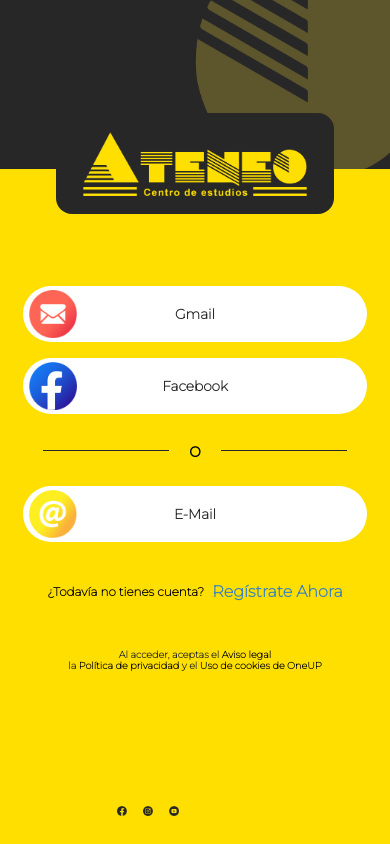
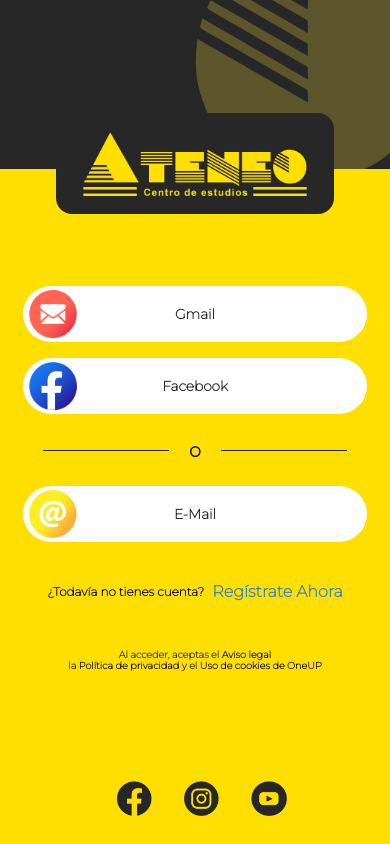
Before and after one commit to FernandoMontesinos/Ateneo-proyect, a plain HTML site: page index.html in a window 390 px wide. Drawn offline with nearby package versions, Linux system fonts and the light colour scheme.

Commit message:
22082154

```diff
--- a/style.css
+++ b/style.css
@@ -257,8 +257,7 @@ body {
         display: none;
     }
     .iconoImagen{
-        margin-right: 40%;
-        width: 40%;
+        margin-right: 2rem;
     }
     .imagenLogo{
         width: 15rem;
```
